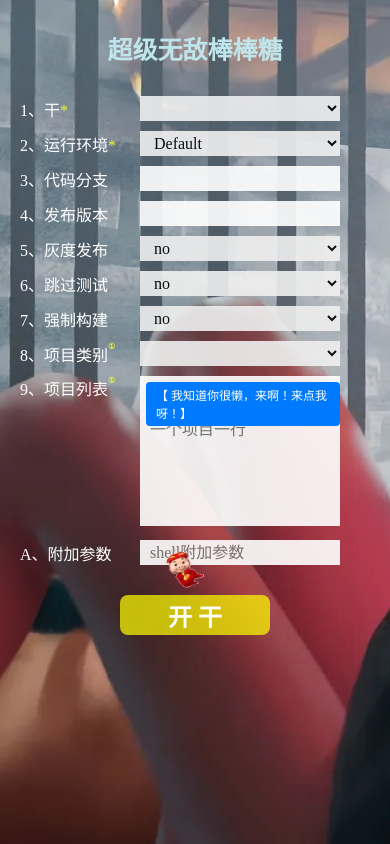
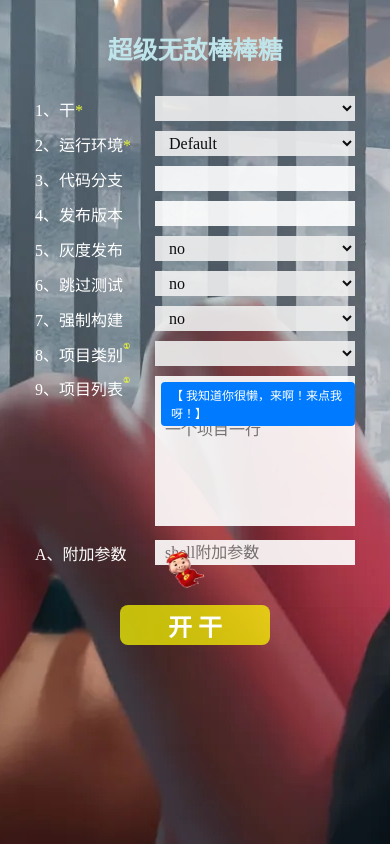
Before and after one commit to kevinzu007/zzxia-lollipop-remote-gan, a plain HTML site: page front/index.html in a window 390 px wide. Drawn offline with nearby package versions, Linux system fonts and the light colour scheme.

Commit message:
手机端居中

```diff
--- a/front/index.html
+++ b/front/index.html
@@ -254,20 +254,37 @@
     #text {
       width: 100%;
       overflow-x: auto;
-      white-space: nowrap;
+      white-space: pre-wrap;
+      word-wrap: break-word;
       box-sizing: border-box;
     }
 
     /* 移动端样式 */
     @media only screen and (max-width: 750px) {
+      .form-container {
+        display: flex;
+        flex-direction: column;
+        align-items: center;
+      }
+
       h1 {
         font-size: 25px;
         margin: 30px 20px;
       }
 
       .cell-content {
-        padding: 0 20px;
+        padding: 0;
+        display: flex;
+        flex-direction: column;
+        align-items: center;
       }
+
+      .left-cell,
+      .right-cell,
+      .extra-cell {
+        width: max-content;
+      }
+
 
       .cell {
         margin-bottom: 10px;
```
